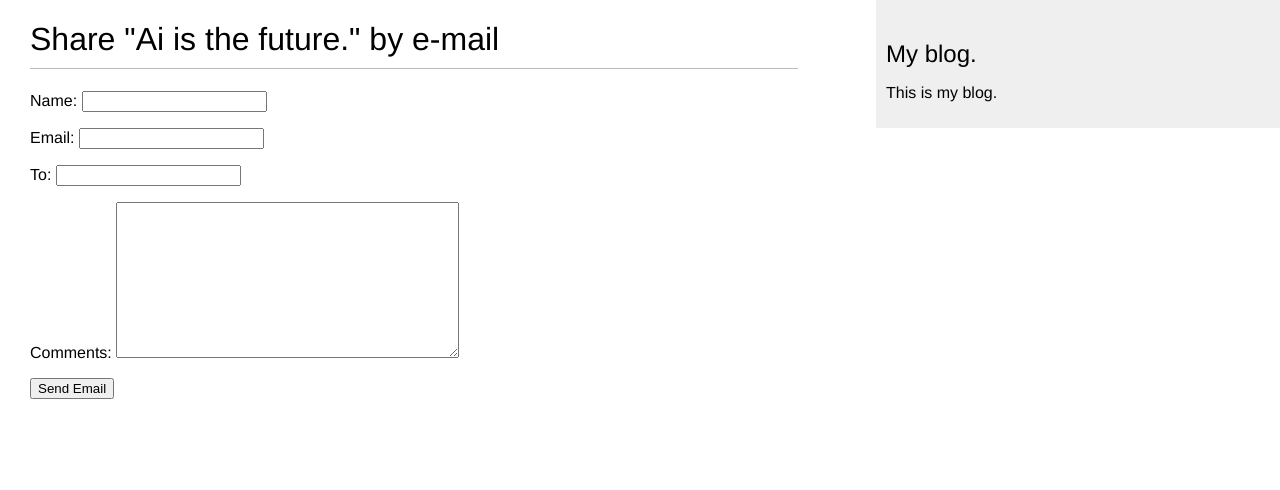
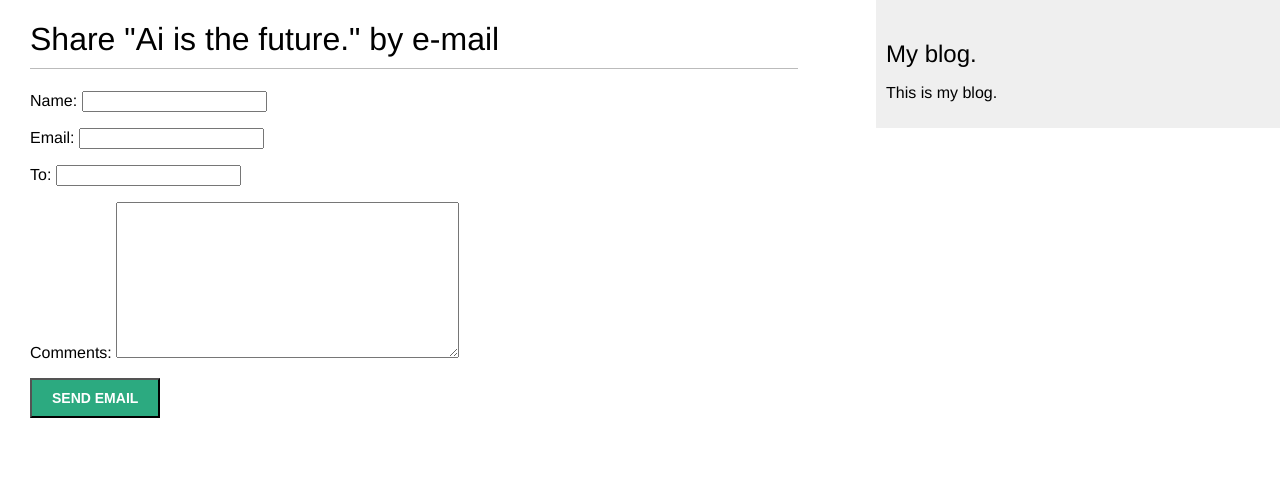
Before and after one commit to ABHISHEKGHARAMI/django-blog-1.0, a Django app: page /blog/4/share/ in a window 1280 px wide. Shown: the top 490 px of the page. Run offline with Django 5.2, Linux system fonts and the light colour scheme; data comes from the database, SQL or seed files in the repository.

Commit message:
Changing the style for the share form .

```diff
--- a/mysite/blog/static/css/blog.css
+++ b/mysite/blog/static/css/blog.css
@@ -49,3 +49,12 @@ p.date {
     margin: 40px 0;
     font-weight: bold;
 }
+
+input[type=submit] {
+    font-weight: bold;
+    background: #2caa80;
+    color: #fff;
+    padding: 10px 20px;
+    font-size: 14px;
+    text-transform: uppercase;
+}
```
